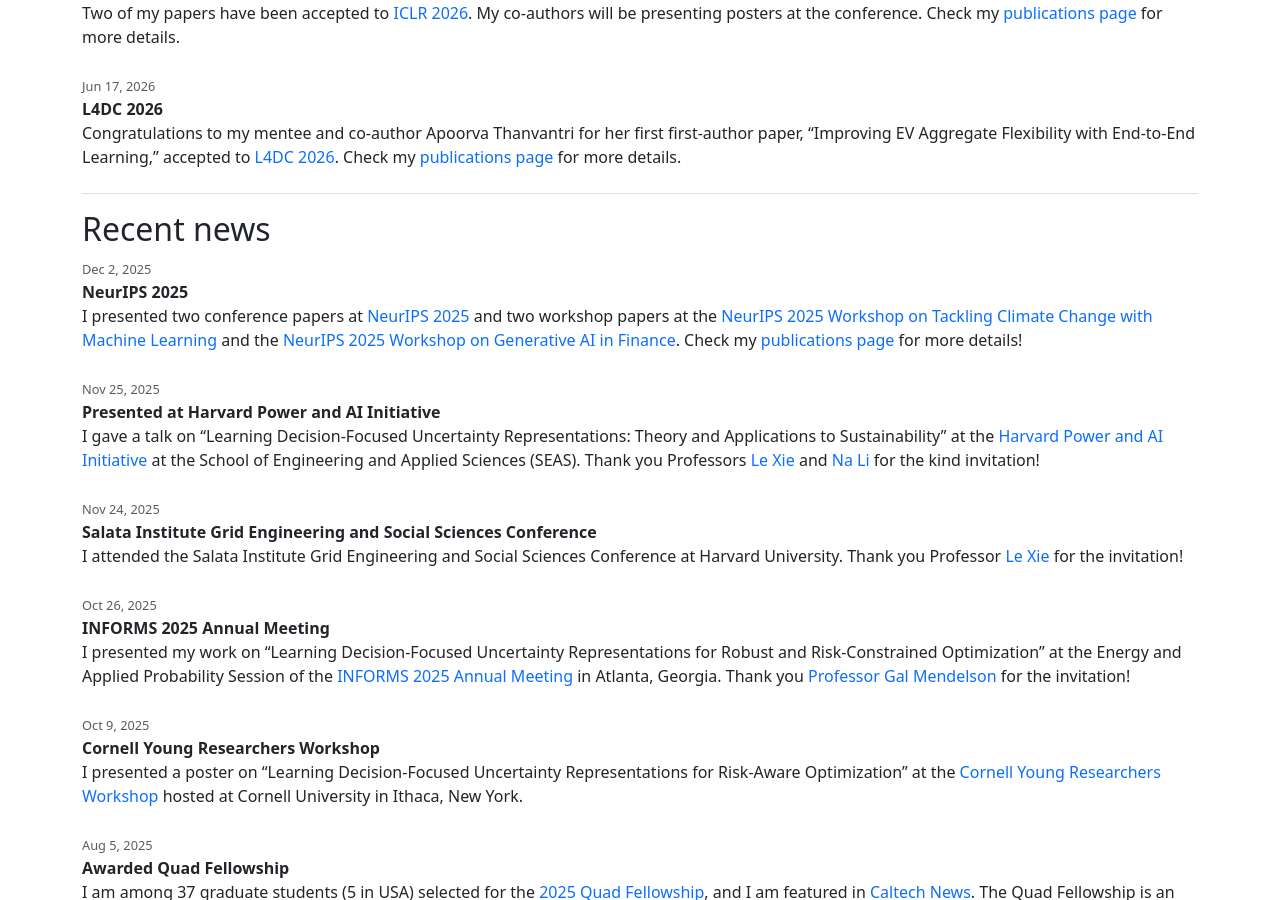
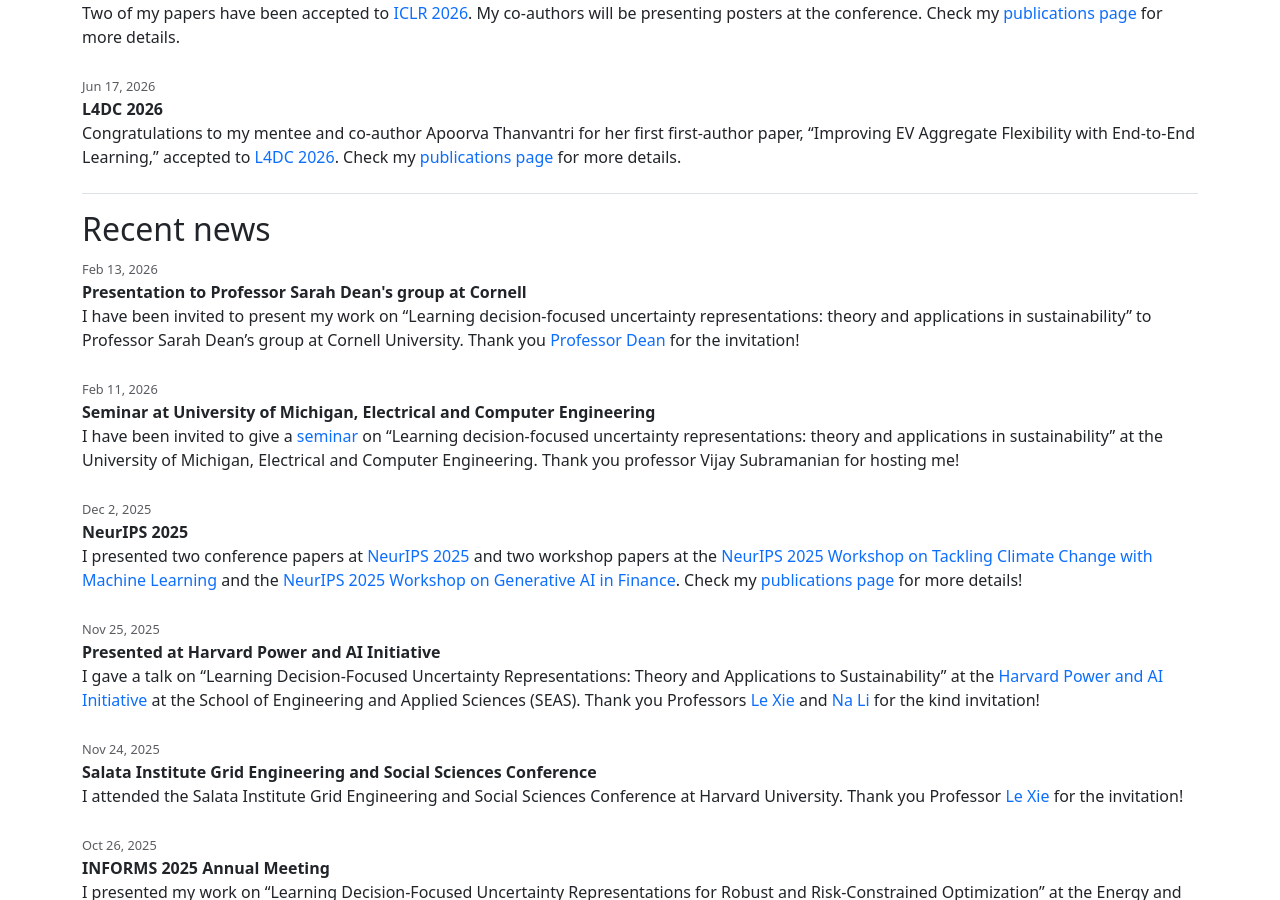
Before and after one commit to chrisyeh96/chrisyeh96.github.io, a Jekyll site: the page built from index.md, in a window 1280 px wide and 900 px high, scrolled down 1733 px. Built offline with Jekyll 4.4.1, drawn with Linux system fonts in a browser that asks for light colours; a script that is not in the unit is left out.

Commit message:
News: add Michigan ECE and Sarah Dean's group (Cornell) talk invitations

```diff
--- a/_data/news.yml
+++ b/_data/news.yml
@@ -13,6 +13,16 @@
 - date: 2026-02-22
   title: Contextual Stochastic Optimization Workshop at Banff
   description: I have been invited to attend the [Contextual Stochastic Optimization Workshop](https://www.birs.ca/events/2026/5-day-workshops/26w5614) in February 2026 at the Banff International Research Station for Mathematical Innovation and Discovery, where I will be presenting my work on learning decision-focused uncertainty representations. Thank you to the workshop organizers for the invitation!
+
+- date: 2026-02-13
+  title: Presentation to Professor Sarah Dean's group at Cornell
+  description: |
+    I have been invited to present my work on "Learning decision-focused uncertainty representations: theory and applications in sustainability" to Professor Sarah Dean's group at Cornell University. Thank you [Professor Dean](https://sdean.website/) for the invitation!
+
+- date: 2026-02-11
+  title: Seminar at University of Michigan, Electrical and Computer Engineering
+  description: |
+    I have been invited to give a [seminar](https://ece.engin.umich.edu/event/improve-performance-for-decision-making) on "Learning decision-focused uncertainty representations: theory and applications in sustainability" at the University of Michigan, Electrical and Computer Engineering. Thank you professor Vijay Subramanian for hosting me!
 
 - date: 2025-12-02
   title: NeurIPS 2025
```
